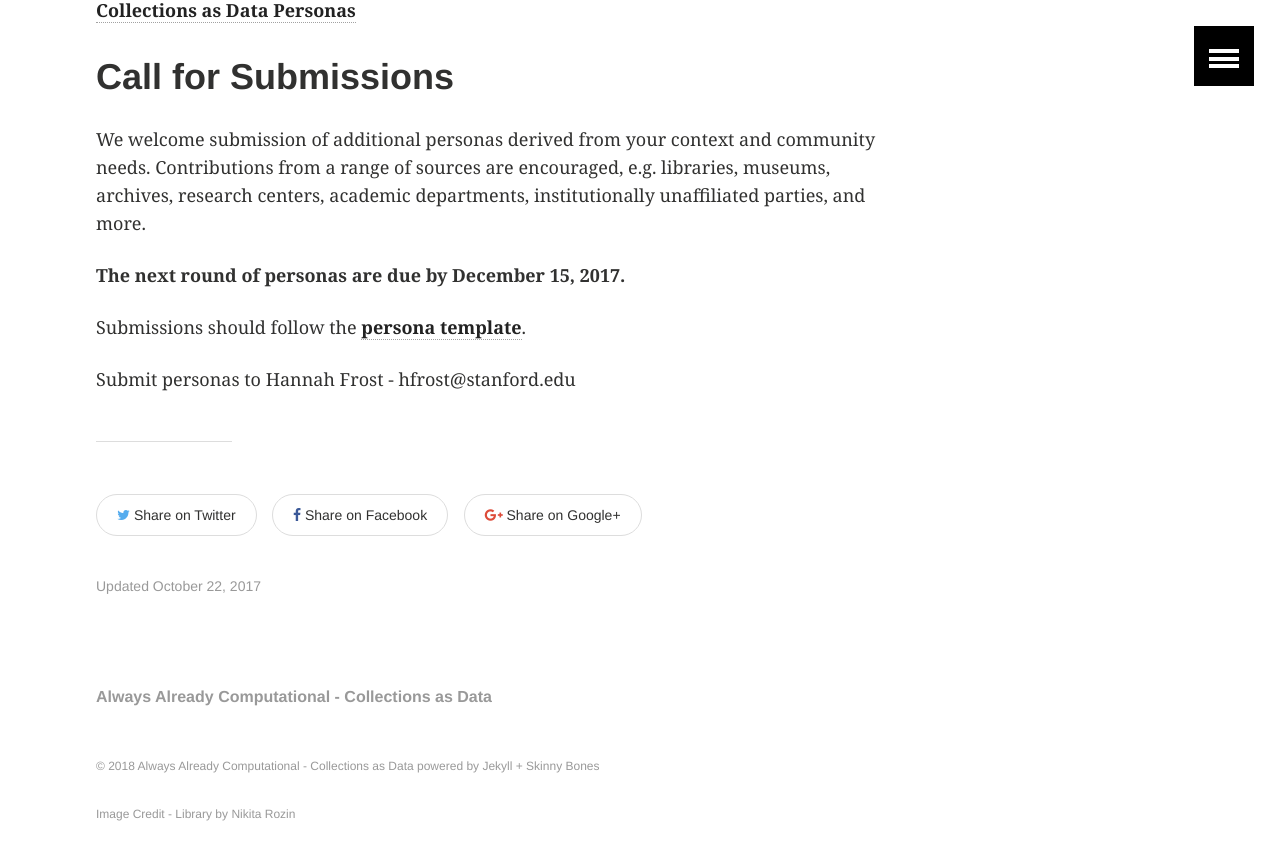
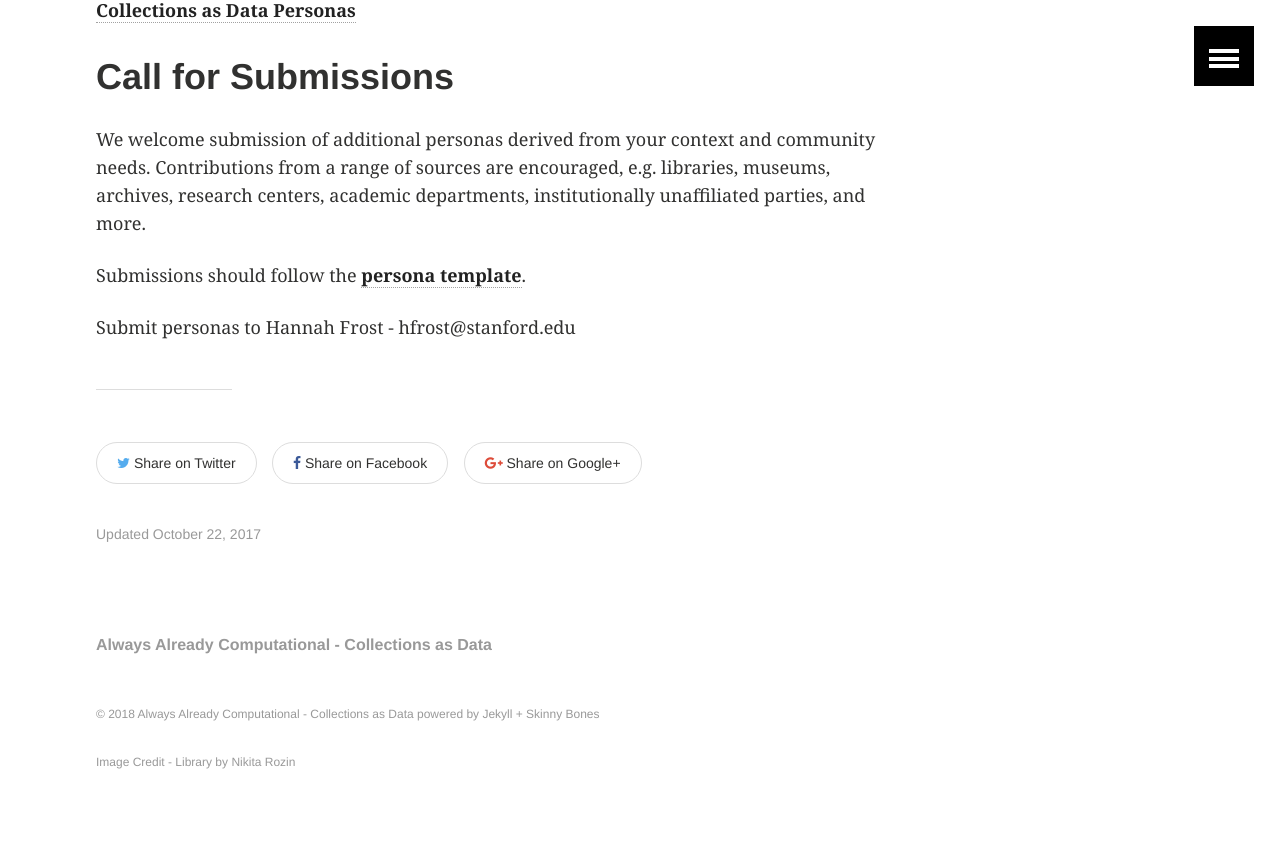
Before and after one commit to collectionsasdata/collectionsasdata.github.io, a Jekyll site: the page built from _posts/2017-10-22-personas.markdown, in a window 1280 px wide and 900 px high, scrolled down 945 px. Shown: the top 860 px of the window. Built offline with Jekyll 4.4.1, drawn with Linux system fonts in a browser that asks for light colours.

Commit message:
Update 2017-10-22-personas.markdown

```diff
--- a/_posts/2017-10-22-personas.markdown
+++ b/_posts/2017-10-22-personas.markdown
@@ -20,8 +20,6 @@ The Agile notion of a persona need not be limited to supporting software or syst
 
 We welcome submission of additional personas derived from your context and community needs. Contributions from a range of sources are encouraged, e.g. libraries, museums, archives, research centers, academic departments, institutionally unaffiliated parties, and more.
 
-**The next round of personas are due by December 15, 2017.**
-
 Submissions should follow the [**persona template**](https://docs.google.com/document/d/1HEev7XsLAIwkTPM6pqc0lXuIV28fNXLVog-Cb7AUOck/edit?usp=sharing).
 
 Submit personas to Hannah Frost - hfrost@stanford.edu
```
